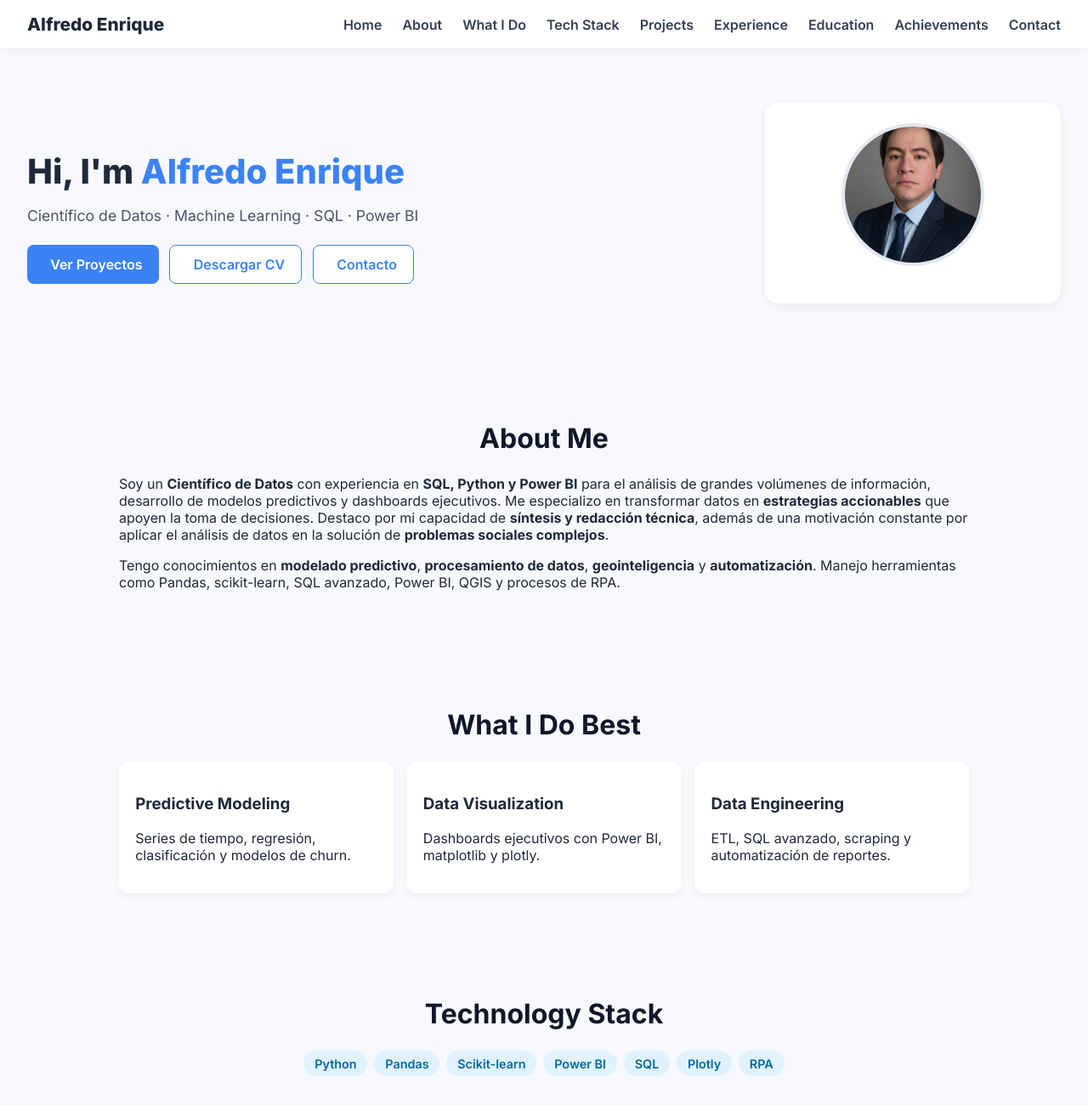
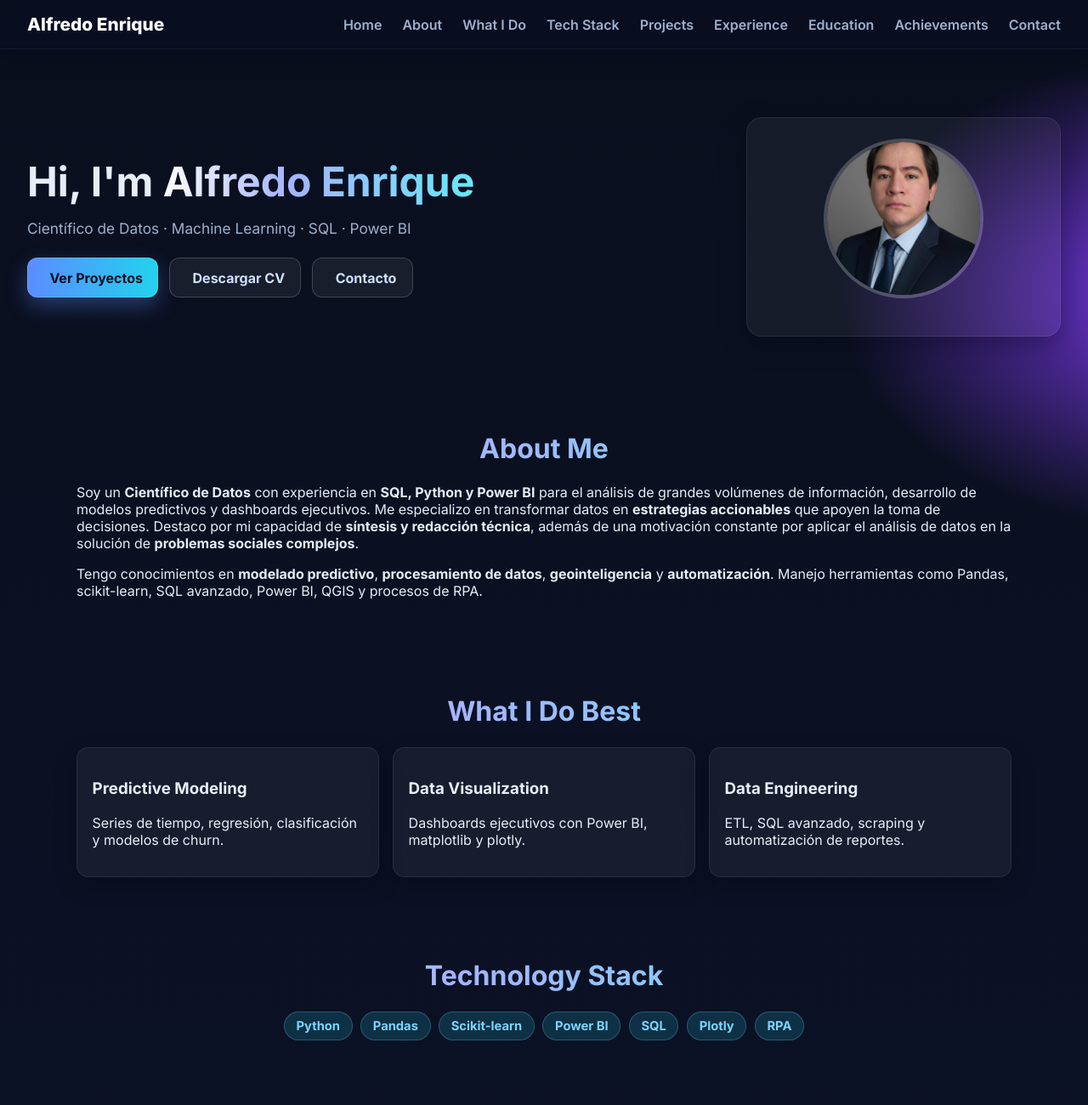
Before and after one commit to Enrique-JM/Enrique-JM.github.io, a plain HTML site: page index.html in a window 1280 px wide. Shown: the top 1300 px of the page at 85% size. Drawn offline with Linux system fonts and the light colour scheme.

Commit message:
Update styles.css

```diff
--- a/styles.css
+++ b/styles.css
@@ -1,135 +1,147 @@
-/* styles.css - versión final con iconos, animaciones y estilo profesional */
+/* styles.css — versión PRO dinámica con nueva paleta + animaciones + chips de contacto */
 @import url('https://unpkg.com/lucide-static/font/lucide.css');
 
-body {
-  margin: 0;
-  font-family: 'Inter', sans-serif;
-  background-color: #f8f9fc;
-  color: #1e293b;
-  scroll-behavior: smooth;
+/* ====== Paleta y base ====== */
+:root{
+  --bg: #0a0f1e;
+  --bg2:#0e1630;
+  --card:#0f172a;
+  --text:#e6eef8;
+  --muted:#9fb0cc;
+  --accent:#5b8cff;   /* azul vivo */
+  --accent-2:#22d3ee; /* cian */
+  --accent-3:#7c3aed; /* morado */
+  --ring: rgba(91,140,255,.35);
 }
 
-/* Navbar */
-.navbar {
-  display: flex;
-  justify-content: space-between;
-  align-items: center;
-  padding: 1rem 2rem;
-  background-color: white;
-  box-shadow: 0 2px 10px rgba(0,0,0,0.06);
-  position: sticky;
-  top: 0;
-  z-index: 100;
+html { scroll-behavior: smooth; }
+body{
+  margin:0;
+  font-family: 'Inter', system-ui, -apple-system, Segoe UI, Roboto, 'Helvetica Neue', Arial, sans-serif;
+  color:var(--text);
+  background:
+    radial-gradient(1200px 800px at 10% -20%, var(--accent-2) 0%, transparent 40%),
+    radial-gradient(1200px 800px at 110% 10%, var(--accent-3) 0%, transparent 35%),
+    linear-gradient(180deg, var(--bg), var(--bg2));
 }
-.logo { font-weight: 800; font-size: 1.3rem; }
-.nav-links {
-  list-style: none;
-  display: flex;
-  gap: 1.5rem;
-  margin: 0;
-  padding: 0;
+
+/* ====== Navbar (glass + subrayado animado) ====== */
+.navbar{
+  position: sticky; top: 0; z-index: 100;
+  display:flex;justify-content:space-between;align-items:center;
+  padding:1rem 2rem;
+  background: rgba(10,15,30,.55);
+  backdrop-filter: saturate(140%) blur(10px);
+  border-bottom:1px solid rgba(255,255,255,.06);
+  box-shadow: 0 10px 24px rgba(2,6,23,.35);
 }
-.nav-links a {
-  text-decoration: none;
-  color: #334155;
-  font-weight: 600;
-  transition: color 0.2s ease;
+.logo{font-weight:800;font-size:1.3rem;color:#fff}
+.nav-links{list-style:none;display:flex;gap:1.5rem;margin:0;padding:0}
+.nav-links a{
+  text-decoration:none;color:var(--muted);font-weight:600;position:relative;transition:color .2s ease
 }
-.nav-links a:hover { color: #3b82f6; }
+.nav-links a:hover{color:#fff}
+.nav-links a::after{
+  content:""; position:absolute; left:0; bottom:-6px; width:0; height:2px;
+  background:linear-gradient(90deg,var(--accent),var(--accent-2));
+  transition:width .25s ease;
+}
+.nav-links a:hover::after{width:100%}
 
-/* Hero Section */
-.hero {
-  display: flex;
-  flex-wrap: wrap;
-  justify-content: space-between;
-  align-items: center;
-  padding: 4rem 2rem;
-  gap: 2rem;
+/* ====== Hero ====== */
+.hero{display:flex;flex-wrap:wrap;justify-content:space-between;align-items:center;padding:5rem 2rem 4rem;gap:2rem}
+.hero-text{flex:1 1 50%; max-width:640px; animation:fadeIn .9s ease both}
+.hero-text h1{font-size:3rem; line-height:1.1; margin:.25rem 0 .75rem}
+.highlight{background:linear-gradient(90deg,#fff,#a5b4fc 40%,#67e8f9); -webkit-background-clip:text; background-clip:text; color:transparent}
+.subtitle{font-size:1.08rem;color:var(--muted);margin-bottom:1.5rem}
+.buttons{display:flex;flex-wrap:wrap;gap:.8rem}
+.btn-primary, .btn-secondary{
+  padding:.78rem 1.15rem;border-radius:12px;font-weight:700;text-decoration:none;
+  display:inline-flex;align-items:center;gap:.5rem;transition:transform .25s ease, box-shadow .25s ease, background .25s ease, color .25s ease;
 }
-.hero-text { flex: 1 1 50%; max-width: 600px; animation: fadeIn 1s ease-in; }
-.hero-text h1 { font-size: 2.5rem; font-weight: 800; margin-bottom: 1rem; }
-.highlight { color: #3b82f6; }
-.subtitle { font-size: 1.1rem; color: #475569; margin-bottom: 1.5rem; }
-.buttons { display: flex; flex-wrap: wrap; gap: 0.8rem; }
-.btn-primary, .btn-secondary {
-  padding: 0.75rem 1.2rem;
-  border-radius: 8px;
-  font-weight: 600;
-  text-decoration: none;
-  transition: all 0.25s ease-in-out;
-  display: inline-flex;
-  align-items: center;
-  gap: 0.5rem;
+.btn-primary{
+  background:linear-gradient(90deg,var(--accent),var(--accent-2));
+  color:#061226; box-shadow:0 10px 24px var(--ring), inset 0 0 0 1px rgba(255,255,255,.15);
 }
-.btn-primary { background: #3b82f6; color: white; }
-.btn-primary:hover { background: #2563eb; transform: scale(1.05); }
-.btn-secondary { background: white; color: #3b82f6; border: 1px solid #3b82f6; }
-.btn-secondary:hover { background: #eff6ff; transform: scale(1.05); }
+.btn-primary:hover{transform:translateY(-2px); box-shadow:0 14px 32px var(--ring)}
+.btn-secondary{
+  background:rgba(255,255,255,.06); color:#cfe0ff; border:1px solid rgba(255,255,255,.18)
+}
+.btn-secondary:hover{transform:translateY(-2px); background:rgba(255,255,255,.12)}
 
-.hero-profile {
-  flex: 1 1 30%;
-  text-align: center;
-  background: white;
-  border-radius: 16px;
-  padding: 1.5rem;
-  box-shadow: 0 4px 14px rgba(0,0,0,0.06);
-  max-width: 300px;
-  animation: slideIn 1s ease-out;
+/* Perfil */
+.hero-profile{
+  flex:1 1 30%; text-align:center; max-width:320px;
+  background:rgba(255,255,255,.05);
+  border:1px solid rgba(255,255,255,.08);
+  border-radius:18px; padding:1.5rem;
+  box-shadow:0 10px 30px rgba(2,6,23,.35);
+  animation:slideIn .9s ease both .08s;
 }
-.profile-pic {
-  width: 160px;
-  height: 160px;
-  border-radius: 50%;
-  object-fit: cover;
-  margin-bottom: 1rem;
-  border: 4px solid #e2e8f0;
-  transition: transform 0.3s ease;
+.profile-pic{
+  width:180px;height:180px;border-radius:50%;object-fit:cover;margin-bottom:1rem;
+  border:4px solid rgba(255,255,255,.22); transition:transform .3s ease, box-shadow .3s ease;
 }
-.profile-pic:hover { transform: scale(1.05); }
+.profile-pic:hover{transform:scale(1.04); box-shadow:0 12px 26px rgba(2,6,23,.45)}
 
-/* Sections */
-.section { padding: 3rem 2rem; max-width: 1000px; margin: 0 auto; animation: fadeIn 1s ease-in; }
-.section h2 { font-size: 2rem; margin-bottom: 1.5rem; color: #0f172a; text-align: center; }
-.grid-3 { display: grid; grid-template-columns: repeat(auto-fit, minmax(250px, 1fr)); gap: 1rem; }
-.card {
-  background: white;
-  padding: 1.2rem;
-  border-radius: 12px;
-  box-shadow: 0 4px 10px rgba(0,0,0,0.04);
-  transition: transform 0.3s ease, box-shadow 0.3s ease;
+/* ====== Secciones, tarjetas y títulos ====== */
+.section{padding:3rem 2rem; max-width:1100px; margin:0 auto}
+.section h2{
+  font-size:2rem; margin:0 0 1.4rem; text-align:center;
+  background:linear-gradient(90deg,#fff,#a5b4fc 40%,#67e8f9); -webkit-background-clip:text; background-clip:text; color:transparent
 }
-.card:hover { transform: translateY(-4px); box-shadow: 0 8px 16px rgba(0,0,0,0.08); }
+.grid-3{display:grid;grid-template-columns:repeat(auto-fit,minmax(260px,1fr));gap:1rem}
+.card,.project-card{
+  background:rgba(255,255,255,.05);
+  border:1px solid rgba(255,255,255,.08);
+  border-radius:14px; padding:1.1rem;
+  box-shadow:0 10px 26px rgba(2,6,23,.32);
+  transition:transform .28s ease, box-shadow .28s ease, background .28s ease;
+}
+.card:hover,.project-card:hover{transform:translateY(-4px); background:rgba(255,255,255,.08); box-shadow:0 14px 36px rgba(2,6,23,.42)}
 
-/* Tags */
-.tags { display: flex; flex-wrap: wrap; gap: 0.5rem; list-style: none; padding: 0; justify-content: center; }
-.tags li {
-  background: #e0f2fe; color: #0369a1; padding: 0.4rem 0.8rem; border-radius: 999px;
-  font-weight: 600; font-size: 0.9rem; transition: background 0.3s ease;
+/* ====== Tags (stack) ====== */
+.tags{display:flex;flex-wrap:wrap;gap:.6rem;list-style:none;padding:0;justify-content:center}
+.tags li{
+  background:rgba(34,211,238,.16); color:#7dd3fc;
+  padding:.45rem .85rem; border-radius:999px; font-weight:700; font-size:.92rem;
+  border:1px solid rgba(125,211,252,.25); transition:background .25s ease, transform .25s ease;
 }
-.tags li:hover { background: #bae6fd; }
+.tags li:hover{background:rgba(34,211,238,.26); transform:translateY(-2px)}
 
-/* Projects */
-.projects-grid { display: grid; grid-template-columns: repeat(auto-fit, minmax(280px, 1fr)); gap: 1rem; }
-.project-card {
-  background: white; padding: 1rem; border-radius: 12px;
-  box-shadow: 0 4px 10px rgba(0,0,0,0.04); transition: transform 0.3s ease, box-shadow 0.3s ease;
+/* ====== Proyectos ====== */
+.projects-grid{display:grid;grid-template-columns:repeat(auto-fit,minmax(280px,1fr));gap:1rem}
+
+/* ====== Contacto con chips + iconos ====== */
+.contact{text-align:center}
+.contact .contact-grid{
+  display:grid; grid-template-columns:repeat(auto-fit,minmax(240px,1fr));
+  gap:.9rem; max-width:900px; margin:1rem auto 0;
 }
-.project-card:hover { transform: translateY(-5px); box-shadow: 0 8px 16px rgba(0,0,0,0.1); }
+.chip{
+  display:flex; align-items:center; gap:.55rem;
+  padding:.85rem 1rem; border-radius:12px;
+  background:rgba(255,255,255,.06);
+  border:1px solid rgba(255,255,255,.1);
+  color:var(--text); text-decoration:none;
+  transition:transform .2s ease, background .2s ease, border-color .2s ease;
+}
+.chip i{font-size:18px}
+.chip:hover{transform: translateY(-2px); background:rgba(255,255,255,.12); border-color:rgba(255,255,255,.22)}
 
-/* Contact */
-.contact { text-align: center; }
-.contact a { color: #3b82f6; text-decoration: none; display: inline-flex; align-items: center; gap: 0.4rem; }
-.contact a:hover { text-decoration: underline; }
+/* ====== Footer ====== */
+footer{
+  text-align:center; font-size:.92rem; color:var(--muted);
+  padding:1rem; background:linear-gradient(180deg, transparent, rgba(255,255,255,.04));
+  border-top:1px solid rgba(255,255,255,.06); margin-top:2rem
+}
 
-/* Footer */
-footer { text-align: center; font-size: 0.9rem; color: #64748b; padding: 1rem; background: #f1f5f9; margin-top: 2rem; }
+/* ====== Animaciones ====== */
+@keyframes fadeIn{from{opacity:0;transform:translateY(12px)} to{opacity:1;transform:none}}
+@keyframes slideIn{from{opacity:0;transform:translateX(16px)} to{opacity:1;transform:none}}
 
-/* Animations */
-@keyframes fadeIn { from { opacity: 0; transform: translateY(10px); } to { opacity: 1; transform: translateY(0); } }
-@keyframes slideIn { from { opacity: 0; transform: translateX(20px); } to { opacity: 1; transform: translateX(0); } }
-
-/* Responsive */
-@media (max-width: 768px) {
-  .hero { flex-direction: column; text-align: center; }
-  .hero-text, .hero-profile { max-width: 100%; }
+/* ====== Responsive ====== */
+@media (max-width: 880px){
+  .hero{flex-direction:column; text-align:center}
+  .hero-text, .hero-profile{max-width:100%}
 }
```
